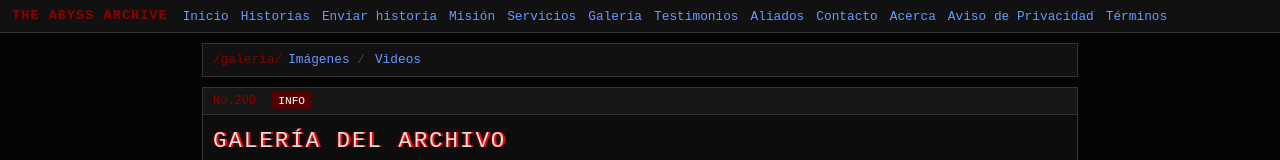
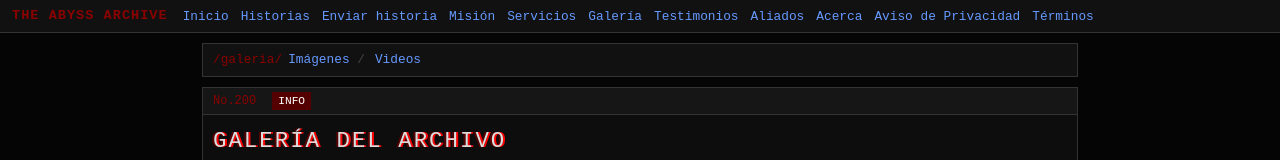
Before and after one commit to yaelix1234/pagina-estatica-darkweb, a React (Vite) app: page /galeria in a window 1280 px wide. Shown: the top 160 px of the page. Built offline with nearby package versions, Linux system fonts and the light colour scheme.

Commit message:
pequeñez

```diff
--- a/src/components/Navbar.tsx
+++ b/src/components/Navbar.tsx
@@ -18,7 +18,6 @@ function Navbar() {
                 <Link to="/galeria">Galería</Link>
                 <Link to="/testimonios">Testimonios</Link>
                 <Link to="/aliados">Aliados</Link>
-                <Link to="/contacto">Contacto</Link>
                 <Link to="/acerca">Acerca</Link>
                 <Link to="/aviso-privacidad">Aviso de Privacidad</Link>
                 <Link to="/terminos">Términos</Link>
--- a/src/pages/Galeria.tsx
+++ b/src/pages/Galeria.tsx
@@ -25,7 +25,7 @@ function Galeria() {
 
           <figure>
             <img
-              src="https://depositphotos.com/mx/photos/miedo.html"
+              src="https://imgs.search.brave.com/OWMyDGAaiSyLyFnc8S9oyP2jIRFyHI9j--VRyXov8oU/rs:fit:860:0:0:0/g:ce/aHR0cHM6Ly9kb3Np/c2RldGVycm9yLndv/cmRwcmVzcy5jb20v/d3AtY29udGVudC91/cGxvYWRzLzIwMTgv/MDcvdmhzLXBlbGlj/dWxhcy10ZXJyb3It/cGVydHVyYmFkb3Jh/cy5qcGc_dz00MzA"
               alt="Carretera abandonada con niebla nocturna"
               loading="lazy"
             />
```
